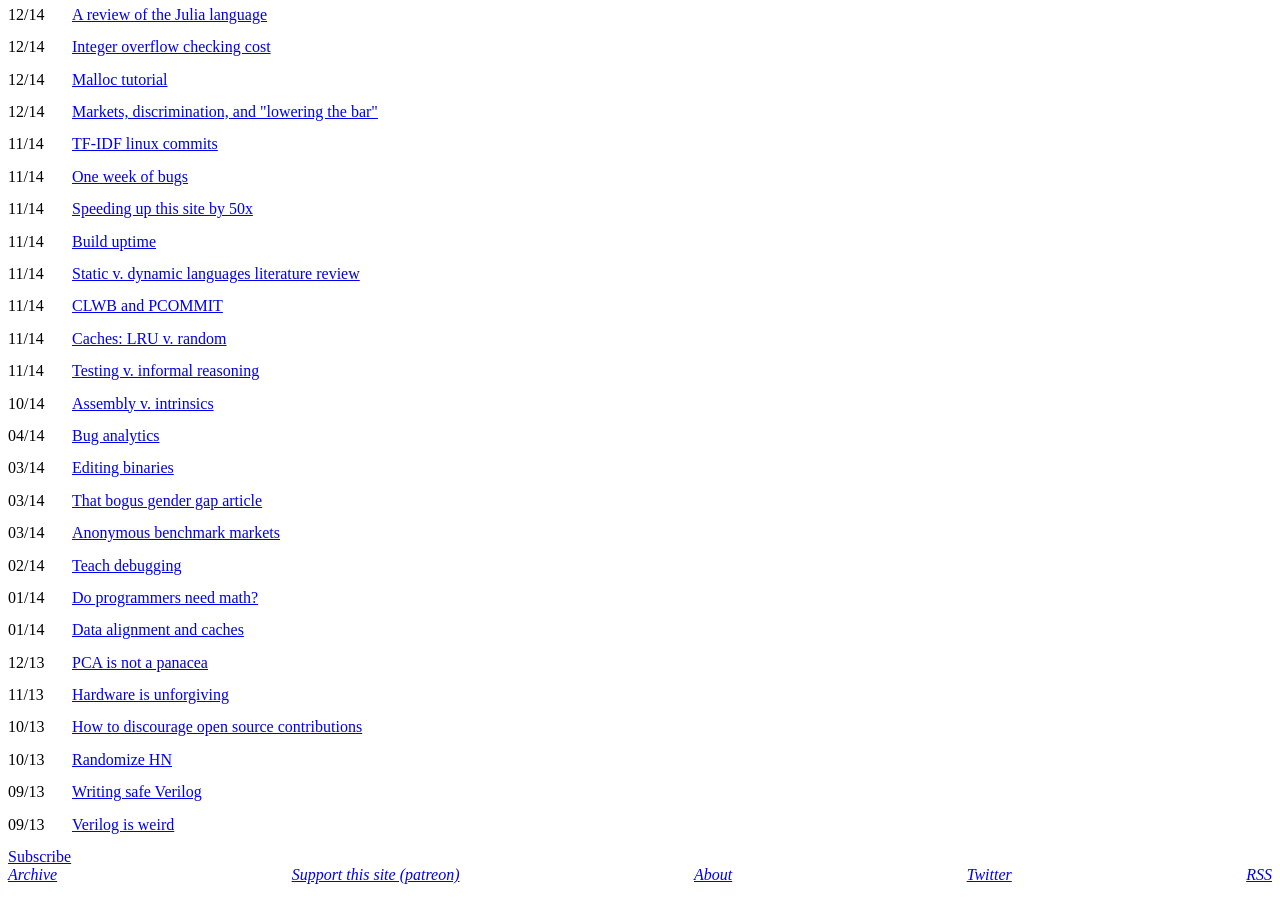
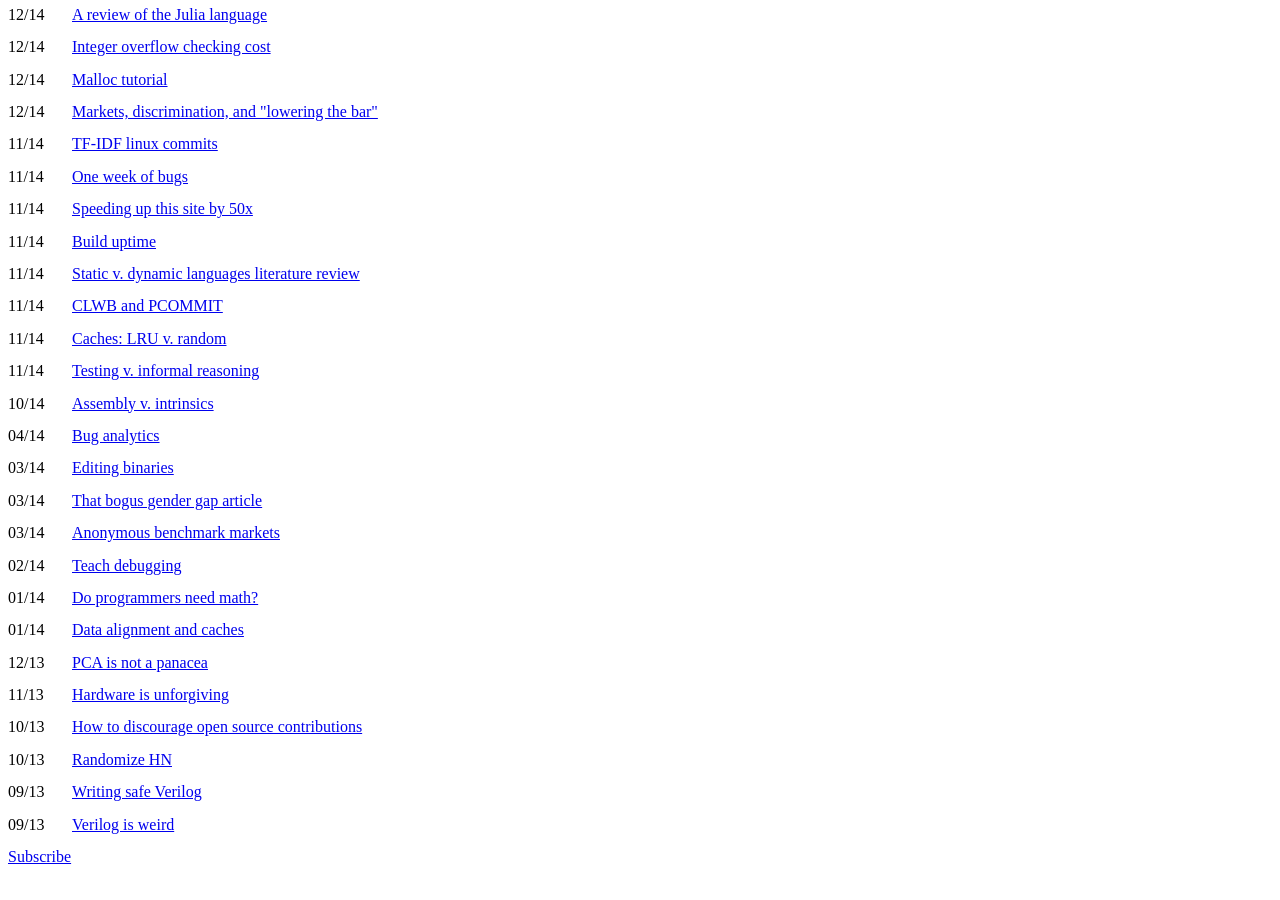
Before and after one commit to derykmakgill/website, a Jekyll site: the page built from sample.html, in a window 1280 px wide and 900 px high, scrolled down 1816 px. Built offline with Jekyll 4.4.1, drawn with Linux system fonts in a browser that asks for light colours; after the commit the page ends 2690 px from its top, so only the background shows below that.

Commit message:
Update default.html

```diff
--- a/_layouts/default.html
+++ b/_layouts/default.html
@@ -2,11 +2,3 @@
 <style>body{/*font-family:sans-serif;-webkit-font-smoothing: antialiased;font-size:15px*/}.pd{width:4em;flex-shrink:0;padding-bottom:.9em;}.par div{display:flex} /*@media(prefers-color-scheme:dark){body{background-color:#1f1f1f;color:#ddd}a{color:#daa520}a:visited{color:#daa520}*/ .np{display:flex;flex-direction:row;justify-content:space-between;padding-bottom:.5em;font-style:italic}</style><meta name=viewport content="width=device-width">
 
 {{content}}
-
-<br>
-<div class="np">
-<a href="https://danluu.com/">Archive</a>
-<a href="https://www.patreon.com/danluu">Support this site (patreon)</a>
-<a href="https://danluu.com/about/">About</a>
-<a href="https://twitter.com/danluu">Twitter</a>
-<a href="https://danluu.com/atom.xml" rel="alternate" type="application/rss+xml">RSS</a></div>
```
